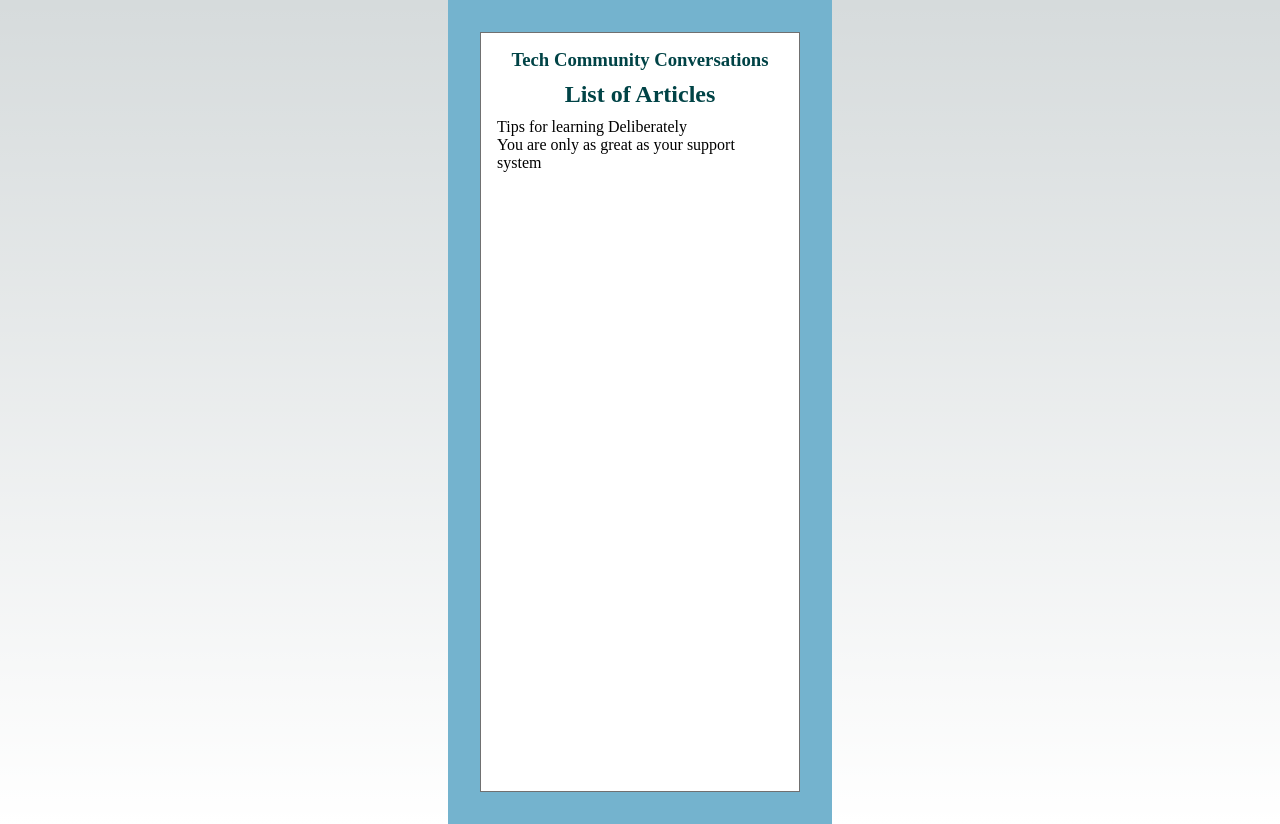
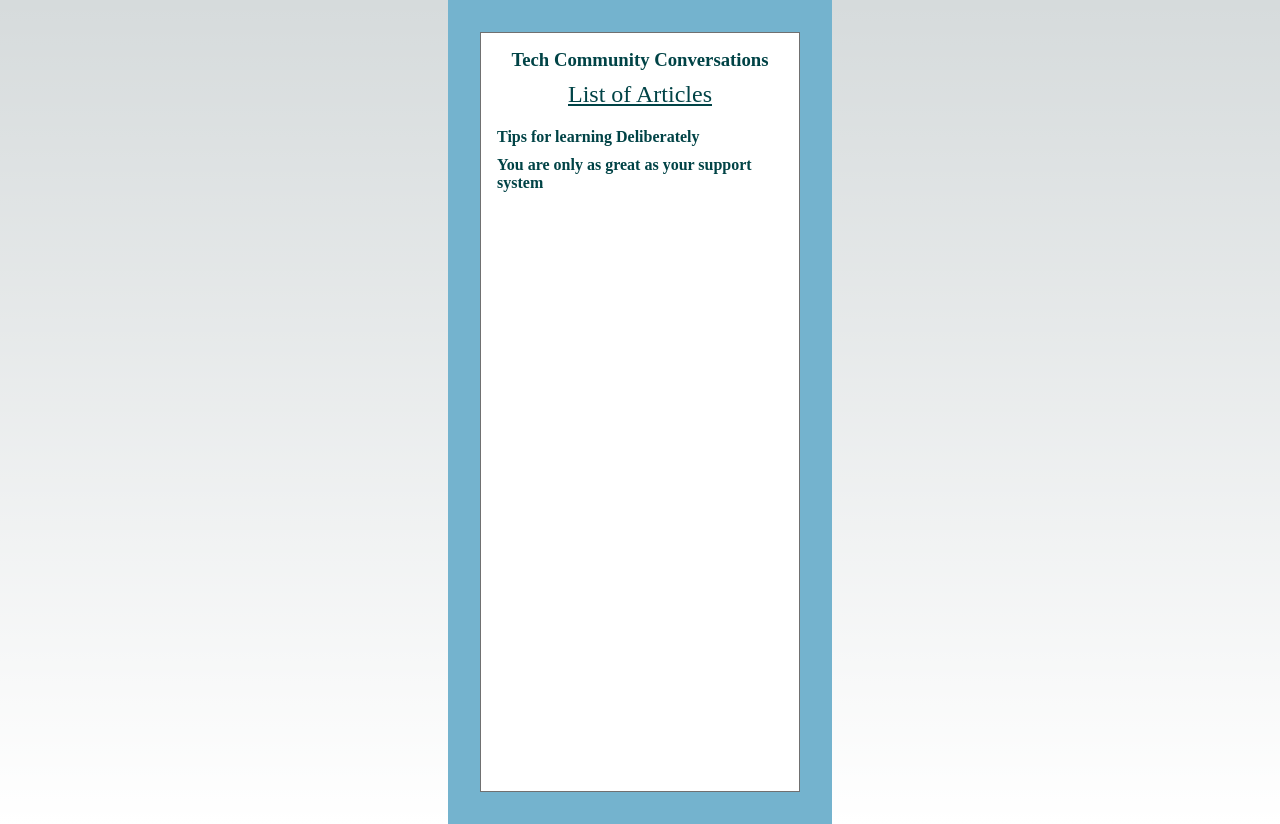
Before and after one commit to jcsmileyjr/tech-community-career-conversations, a Next.js app: page /menu in a window 1280 px wide. Built offline with nearby package versions, Linux system fonts and the light colour scheme.

Commit message:
Styled Menu page's links

```diff
--- a/src/pages/menu.js
+++ b/src/pages/menu.js
@@ -14,7 +14,6 @@ const Menu = () => {
         })
     }, []);
 
-    console.log(content)
     return(
         <>
             <Head>
@@ -26,16 +25,15 @@ const Menu = () => {
             <div className={styles.page}>
                 <main className={styles.main}>
                     <h3 className={`${styles.appTitle} ${styles.primaryTextColorBold}`}>Tech Community Conversations</h3>
-                    <h2 className={`${styles.appTitle} ${styles.primaryTextColorBold}`}>List of Articles</h2>
+                    <h2 className={`${styles.menuTitle}`}>List of Articles</h2>
 
                     {content === 'loading' &&
                         <p>loading</p>
                     }
 
                     {content !== 'loading' && content.map((article, index) => (
-                        <Link href="/" id={index}>{article.title}</Link>
+                        <Link href="/" id={index} className={`${styles.articleLinks} ${styles.primaryTextColorBold}`}>{article.title}</Link>
                     ))
-
                     }
                 </main>
 
--- a/src/styles/Menu.module.css
+++ b/src/styles/Menu.module.css
@@ -18,14 +18,26 @@
     /* justify-content: space-between; */
 }
 
-.appTitle{
+.appTitle {
     text-align: center;
     margin-bottom: 10px;
+}
+
+.menuTitle {
+    text-decoration: underline;
+    font-weight:lighter;
+    text-align: center;
+    margin-bottom: 20px;
+    color: #004346;
 }
 
 .primaryTextColorBold {
     color: #004346;
     font-weight: bold;
+}
+
+.articleLinks {
+    margin-bottom: 10px;
 }
 
 /*Desktop view*/
```
